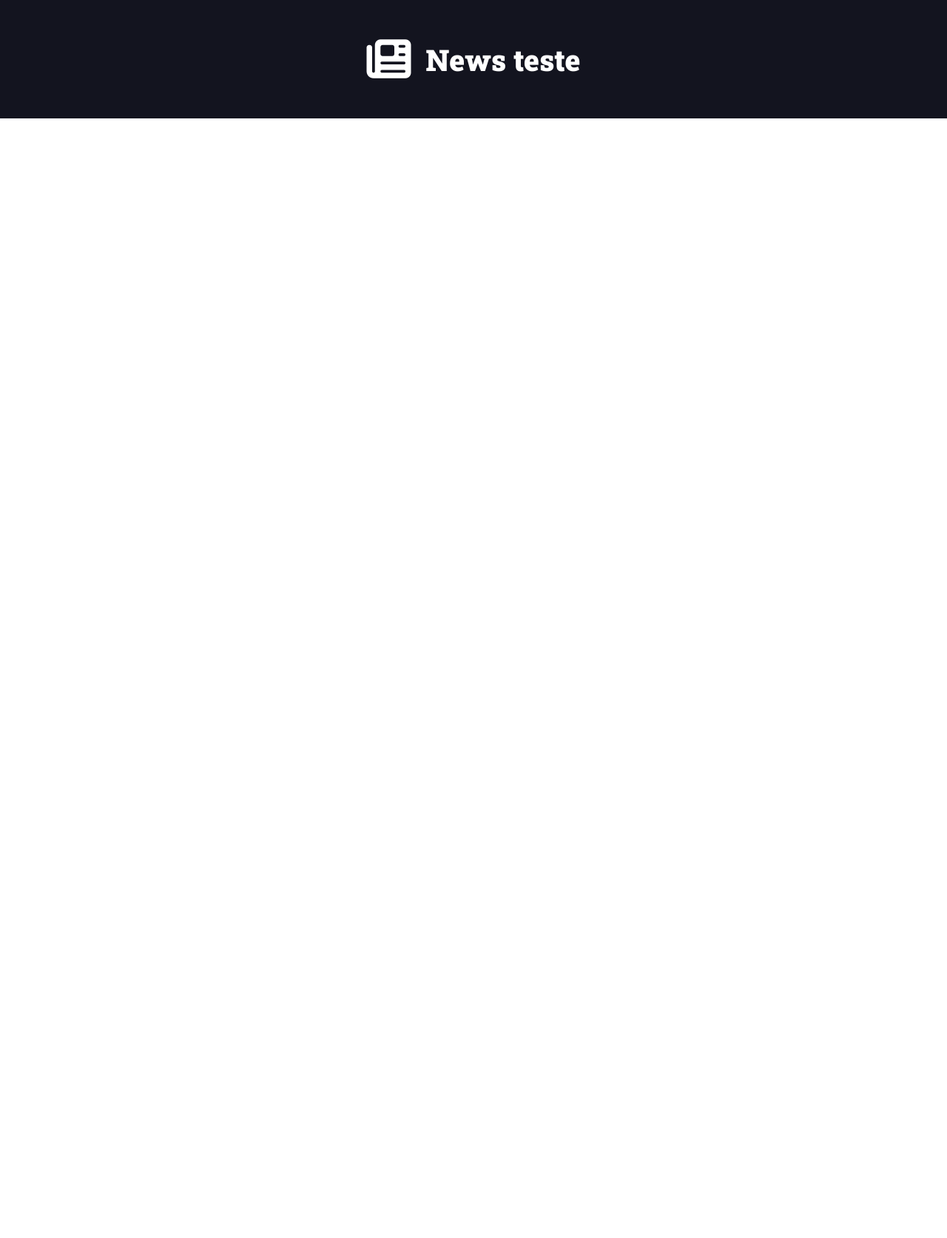
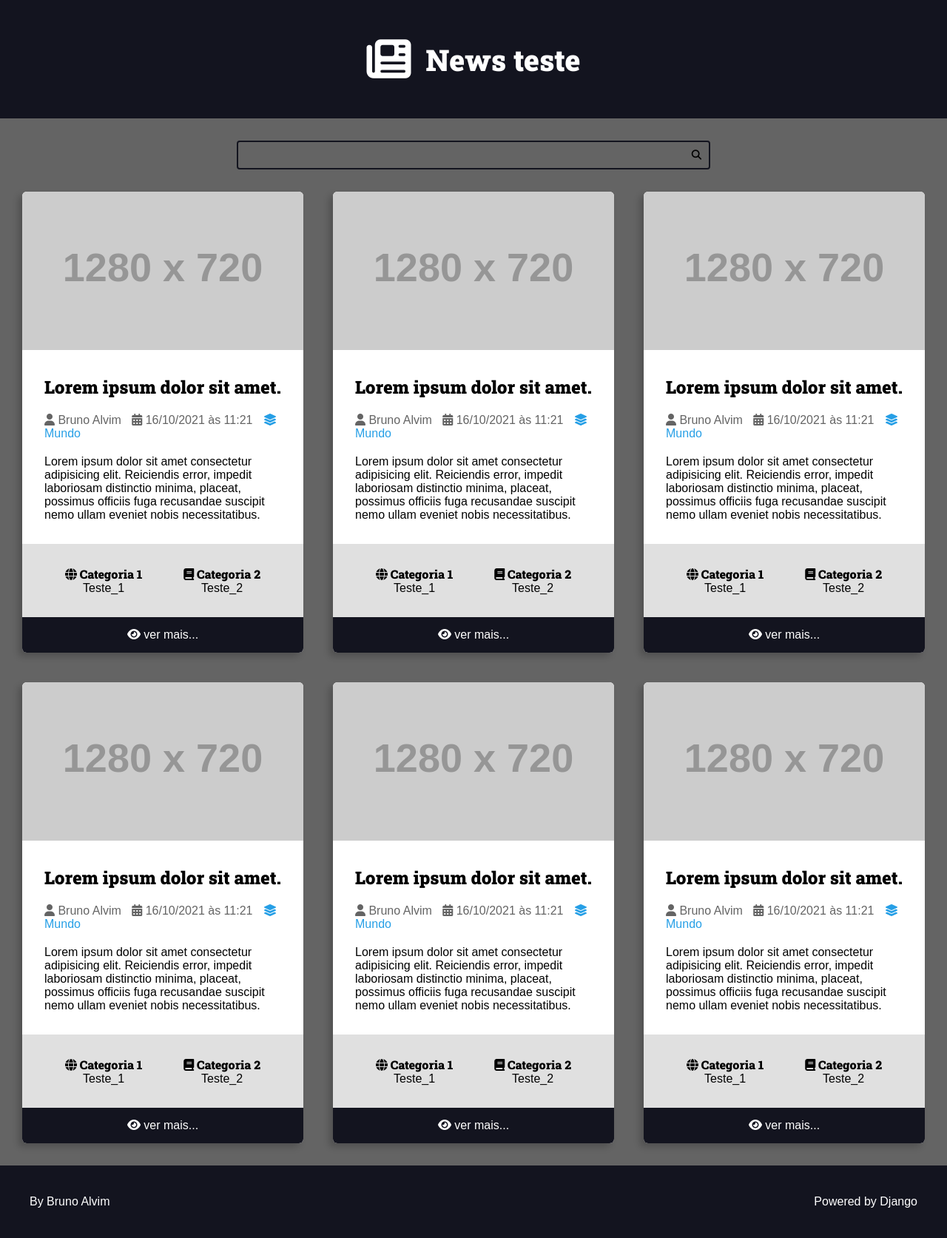
Before and after one commit to SpetsnazBR/project_one_django, a Django app: page / in a window 1280 px wide. Shown: the whole page at 74% size. Before the commit the page ends 160 px from the top, so only its background shows below. Run offline with Django 5.2, Linux system fonts and the light colour scheme; grey boxes labelled with a size stand in for pictures from a placeholder-image service; some libraries are stand-ins or nearby versions.

Commit message:
add head, footer, news page, search bottom, header, classes

```diff
--- a/news/templates/news/pages/home.html
+++ b/news/templates/news/pages/home.html
@@ -1,14 +1,17 @@
 {% include 'news/partials/head.html' %}
 
 <body>
-    <header class="main-header-container">
-        <div class="main-header container">
-            <h1>
-                <a class="main-logo" href="/">
-                    <i class="fa-solid fa-newspaper main-logo-icon"></i>
-                    <span class="main-logo-text">News teste</span>
-                </a>
-            </h1>
+    {% include "news/partials/header.html" %}
+    {% include "news/partials/search.html" %}
+
+    <main class="main-content-container">
+        <div class="main-content main-content-list container">
+            {% include "news/partials/news.html" %}
+
         </div>
-    </header>
+    </main>
+
+    {% include "news/partials/footer.html" %}
 </body>
+
+</html>
--- /dev/null
+++ b/news/templates/news/partials/footer.html
@@ -0,0 +1,8 @@
+<footer class="main-footer">
+    <div class="developer">
+      <a href="https://www.instagram.com/spetsnazbr.deb/" target="_blank" rel="noreferrer noopener">By Bruno Alvim</a>
+    </div>
+    <div class="powered">
+      <a href="https://www.djangoproject.com/" target="_blank" rel="noreferrer noopener">Powered by Django</a>
+    </div>
+  </footer>
--- a/news/templates/news/partials/head.html
+++ b/news/templates/news/partials/head.html
@@ -73,6 +73,8 @@
         body {
             font-size: 1.6rem;
             font-family: var(--font-primary);
+            background: var(--color-gray-6);
+            color: var(--color-alert-dark-text);
         }
 
         h1,
@@ -110,5 +112,166 @@
             margin-right: 2rem;
             font-size: 1.5em;
         }
+
+        .search-form {
+            border: .2rem solid var(--color-primary-dark);
+            max-width: 64rem;
+            margin: 0 auto;
+            border-radius: .4rem;
+            position: relative;
+            transition: all 300ms;
+            ease-in-out;
+        }
+
+        .search-input,
+        .search-button {
+            border: none;
+            background: none;
+            outline: none;
+            padding: 1rem;
+            transition: all 300ms;
+            ease-in-out;
+        }
+
+        .search-input {
+            width: 100%;
+            padding-right: 3rem;
+        }
+
+        .search-button {
+            position: absolute;
+            top: 0;
+            right: 0;
+        }
+
+        .search-button:focus {
+            outline: 1px solid var(--color-primary);
+            background: rgba(0, 0, 0, 0.5);
+        }
+
+        .search-form:focus-within {
+            border-color: var(--color-primary);
+            background: var(--color-white);
+        }
+
+        .search-form:focus-within .search-button {
+            color: var(--color-primary);
+        }
+
+        .main-content {
+            padding-top: 0;
+        }
+
+        .main-content-list {
+            display: grid;
+            grid-template-columns: repeat(auto-fit, minmax(340px, 1fr));
+            gap: var(--spacing-gutter-large);
+        }
+
+        .news {
+            background: var(--color-white);
+            box-shadow: -5px 5px 10px rgba(0, 0, 0, .2);
+            transform: scale(1);
+            transition: all 300ms ease-in-out;
+            border-radius: .6rem;
+            overflow: hidden;
+        }
+
+        .news img {
+            max-width: 100%;
+        }
+
+        .news-list-item {
+            max-width: 64rem;
+
+        }
+
+        .news-list-item:hover {
+            transform: scale(1.02);
+            box-shadow: -8px 8px 18px rgba(0, 0, 0, .25);
+        }
+
+        .news-title-container {
+            padding: var(--spacing-gutter-medium);
+            padding-bottom: 2rem;
+        }
+
+        .news-author {
+            padding: 0 var(--spacing-gutter-medium);
+        }
+
+        .news-content {
+            padding: var(--spacing-gutter-medium);
+            padding-top: 2rem;
+
+        }
+
+        .news-author-item {
+            color: var(--color-gray-6);
+            margin-right: 1rem;
+        }
+
+        .news-author a {
+            color: var(--color-primary);
+            transition: all 300ms ease-in-out;
+            text-decoration: none;
+        }
+
+        .news-author a:hover {
+            color: var(--color-primary-dark);
+        }
+
+
+        .news-meta-container {
+            display: flex;
+            flex-flow: row wrap;
+            padding: var(--spacing-gutter-medium);
+            background: var(--color-gray-1);
+        }
+
+        .news-meta {
+            display: flex;
+            flex-flow: column nowrap;
+            flex-shrink: 1;
+            flex-grow: 1;
+            text-align: center;
+        }
+
+        .news-meta-title {
+            font-size: 1.6rem;
+        }
+
+        .news-footer a {
+            background: var(--color-primary-dark);
+            display: block;
+            color: var(--color-white);
+            text-decoration: none;
+            text-align: center;
+            padding: 1.5rem var(--spacing-gutter-medium);
+            transition: all 300ms ease-in-out;
+        }
+
+        .news-footer a:hover {
+            filter: brightness(1.6);
+        }
+
+        .main-footer {
+            display: flex;
+            align-items: center;
+            justify-content: space-between;
+            background: var(--color-primary-dark);
+            color: var(--color-white);
+            padding: var(--spacing-gutter-large);
+        }
+
+        .main-footer a {
+            color: var(--color-white);
+            text-decoration: none;
+            transition: all 300ms ease-in-out;
+        }
+
+        .main-footer a:hover {
+            filter: brightness(.8);
+        }
     </style>
 </head>
--- /dev/null
+++ b/news/templates/news/partials/header.html
@@ -0,0 +1,10 @@
+<header class="main-header-container">
+    <div class="main-header container">
+        <h1>
+            <a class="main-logo" href="/">
+                <i class="fa-solid fa-newspaper main-logo-icon"></i>
+                <span class="main-logo-text">News teste</span>
+            </a>
+        </h1>
+    </div>
+</header>
--- /dev/null
+++ b/news/templates/news/partials/news.html
@@ -0,0 +1,323 @@
+<div class="news news-list-item">
+    <div class="news-cover">
+        <img src="https://placehold.co/1280x720/blue/white" alt="temporário">
+    </div>
+    <div class="news-title-container">
+        <h2 class="news-title">Lorem ipsum dolor sit amet.</h2>
+    </div>
+
+    <div class="news-author">
+        <span class="news-author-item">
+            <i class="fas fa-user"></i>
+            Bruno Alvim
+        </span>
+        <span class="news-author-item">
+            <i class="fas fa-calendar-alt"></i>
+            16/10/2021 às 11:21
+        </span>
+        <span class="news-author-item">
+            <a href="/news/category/mundo/">
+                <i class="fas fa-layer-group"></i>
+                <span>Mundo</span>
+            </a>
+        </span>
+    </div>
+
+    <div class="news-content">
+        <p>Lorem ipsum dolor sit amet consectetur adipisicing elit. Reiciendis error, impedit laboriosam
+            distinctio minima, placeat, possimus officiis fuga recusandae suscipit nemo ullam eveniet nobis
+            necessitatibus.</p>
+    </div>
+
+    <div class="news-meta-container">
+        <div class="news-meta news-categoria 1">
+            <h3 class="news-meta-title"><i class="fa-solid fa-globe"></i> Categoria 1</h3>
+            <div class="news-meta-text">
+                Teste_1
+            </div>
+        </div>
+        <div class="news-meta news-categoria 2">
+            <h3 class="news-meta-title"><i class="fa-solid fa-book"></i> Categoria 2</h3>
+            <div class="news-meta-text">
+                Teste_2
+            </div>
+        </div>
+    </div>
+
+    <footer class="news-footer">
+        <a class="news-read-more button button-dark button-full-width" href="/news/3/">
+            <i class="fas fa-eye"></i>
+            <span>ver mais...</span>
+        </a>
+    </footer>
+</div>
+
+<div class="news news-list-item">
+    <div class="news-cover">
+        <img src="https://placehold.co/1280x720/blue/white" alt="temporário">
+    </div>
+    <div class="news-title-container">
+        <h2 class="news-title">Lorem ipsum dolor sit amet.</h2>
+    </div>
+
+    <div class="news-author">
+        <span class="news-author-item">
+            <i class="fas fa-user"></i>
+            Bruno Alvim
+        </span>
+        <span class="news-author-item">
+            <i class="fas fa-calendar-alt"></i>
+            16/10/2021 às 11:21
+        </span>
+        <span class="news-author-item">
+            <a href="/news/category/mundo/">
+                <i class="fas fa-layer-group"></i>
+                <span>Mundo</span>
+            </a>
+        </span>
+    </div>
+
+    <div class="news-content">
+        <p>Lorem ipsum dolor sit amet consectetur adipisicing elit. Reiciendis error, impedit laboriosam
+            distinctio minima, placeat, possimus officiis fuga recusandae suscipit nemo ullam eveniet nobis
+            necessitatibus.</p>
+    </div>
+
+    <div class="news-meta-container">
+        <div class="news-meta news-categoria 1">
+            <h3 class="news-meta-title"><i class="fa-solid fa-globe"></i> Categoria 1</h3>
+            <div class="news-meta-text">
+                Teste_1
+            </div>
+        </div>
+        <div class="news-meta news-categoria 2">
+            <h3 class="news-meta-title"><i class="fa-solid fa-book"></i> Categoria 2</h3>
+            <div class="news-meta-text">
+                Teste_2
+            </div>
+        </div>
+    </div>
+
+    <footer class="news-footer">
+        <a class="news-read-more button button-dark button-full-width" href="/news/3/">
+            <i class="fas fa-eye"></i>
+            <span>ver mais...</span>
+        </a>
+    </footer>
+</div>
+
+<div class="news news-list-item">
+    <div class="news-cover">
+        <img src="https://placehold.co/1280x720/blue/white" alt="temporário">
+    </div>
+    <div class="news-title-container">
+        <h2 class="news-title">Lorem ipsum dolor sit amet.</h2>
+    </div>
+
+    <div class="news-author">
+        <span class="news-author-item">
+            <i class="fas fa-user"></i>
+            Bruno Alvim
+        </span>
+        <span class="news-author-item">
+            <i class="fas fa-calendar-alt"></i>
+            16/10/2021 às 11:21
+        </span>
+        <span class="news-author-item">
+            <a href="/news/category/mundo/">
+                <i class="fas fa-layer-group"></i>
+                <span>Mundo</span>
+            </a>
+        </span>
+    </div>
+
+    <div class="news-content">
+        <p>Lorem ipsum dolor sit amet consectetur adipisicing elit. Reiciendis error, impedit laboriosam
+            distinctio minima, placeat, possimus officiis fuga recusandae suscipit nemo ullam eveniet nobis
+            necessitatibus.</p>
+    </div>
+
+    <div class="news-meta-container">
+        <div class="news-meta news-categoria 1">
+            <h3 class="news-meta-title"><i class="fa-solid fa-globe"></i> Categoria 1</h3>
+            <div class="news-meta-text">
+                Teste_1
+            </div>
+        </div>
+        <div class="news-meta news-categoria 2">
+            <h3 class="news-meta-title"><i class="fa-solid fa-book"></i> Categoria 2</h3>
+            <div class="news-meta-text">
+                Teste_2
+            </div>
+        </div>
+    </div>
+
+    <footer class="news-footer">
+        <a class="news-read-more button button-dark button-full-width" href="/news/3/">
+            <i class="fas fa-eye"></i>
+            <span>ver mais...</span>
+        </a>
+    </footer>
+</div>
+
+<div class="news news-list-item">
+    <div class="news-cover">
+        <img src="https://placehold.co/1280x720/blue/white" alt="temporário">
+    </div>
+    <div class="news-title-container">
+        <h2 class="news-title">Lorem ipsum dolor sit amet.</h2>
+    </div>
+
+    <div class="news-author">
+        <span class="news-author-item">
+            <i class="fas fa-user"></i>
+            Bruno Alvim
+        </span>
+        <span class="news-author-item">
+            <i class="fas fa-calendar-alt"></i>
+            16/10/2021 às 11:21
+        </span>
+        <span class="news-author-item">
+            <a href="/news/category/mundo/">
+                <i class="fas fa-layer-group"></i>
+                <span>Mundo</span>
+            </a>
+        </span>
+    </div>
+
+    <div class="news-content">
+        <p>Lorem ipsum dolor sit amet consectetur adipisicing elit. Reiciendis error, impedit laboriosam
+            distinctio minima, placeat, possimus officiis fuga recusandae suscipit nemo ullam eveniet nobis
+            necessitatibus.</p>
+    </div>
+
+    <div class="news-meta-container">
+        <div class="news-meta news-categoria 1">
+            <h3 class="news-meta-title"><i class="fa-solid fa-globe"></i> Categoria 1</h3>
+            <div class="news-meta-text">
+                Teste_1
+            </div>
+        </div>
+        <div class="news-meta news-categoria 2">
+            <h3 class="news-meta-title"><i class="fa-solid fa-book"></i> Categoria 2</h3>
+            <div class="news-meta-text">
+                Teste_2
+            </div>
+        </div>
+    </div>
+
+    <footer class="news-footer">
+        <a class="news-read-more button button-dark button-full-width" href="/news/3/">
+            <i class="fas fa-eye"></i>
+            <span>ver mais...</span>
+        </a>
+    </footer>
+</div>
+
+<div class="news news-list-item">
+    <div class="news-cover">
+        <img src="https://placehold.co/1280x720/blue/white" alt="temporário">
+    </div>
+    <div class="news-title-container">
+        <h2 class="news-title">Lorem ipsum dolor sit amet.</h2>
+    </div>
+
+    <div class="news-author">
+        <span class="news-author-item">
+            <i class="fas fa-user"></i>
+            Bruno Alvim
+        </span>
+        <span class="news-author-item">
+            <i class="fas fa-calendar-alt"></i>
+            16/10/2021 às 11:21
+        </span>
+        <span class="news-author-item">
+            <a href="/news/category/mundo/">
+                <i class="fas fa-layer-group"></i>
+                <span>Mundo</span>
+            </a>
+        </span>
+    </div>
+
+    <div class="news-content">
+        <p>Lorem ipsum dolor sit amet consectetur adipisicing elit. Reiciendis error, impedit laboriosam
+            distinctio minima, placeat, possimus officiis fuga recusandae suscipit nemo ullam eveniet nobis
+            necessitatibus.</p>
+    </div>
+
+    <div class="news-meta-container">
+        <div class="news-meta news-categoria 1">
+            <h3 class="news-meta-title"><i class="fa-solid fa-globe"></i> Categoria 1</h3>
+            <div class="news-meta-text">
+                Teste_1
+            </div>
+        </div>
+        <div class="news-meta news-categoria 2">
+            <h3 class="news-meta-title"><i class="fa-solid fa-book"></i> Categoria 2</h3>
+            <div class="news-meta-text">
+                Teste_2
+            </div>
+        </div>
+    </div>
+
+    <footer class="news-footer">
+        <a class="news-read-more button button-dark button-full-width" href="/news/3/">
+            <i class="fas fa-eye"></i>
+            <span>ver mais...</span>
+        </a>
+    </footer>
+</div>
+
+<div class="news news-list-item">
+    <div class="news-cover">
+        <img src="https://placehold.co/1280x720/blue/white" alt="temporário">
+    </div>
+    <div class="news-title-container">
+        <h2 class="news-title">Lorem ipsum dolor sit amet.</h2>
+    </div>
+
+    <div class="news-author">
+        <span class="news-author-item">
+            <i class="fas fa-user"></i>
+            Bruno Alvim
+        </span>
+        <span class="news-author-item">
+            <i class="fas fa-calendar-alt"></i>
+            16/10/2021 às 11:21
+        </span>
+        <span class="news-author-item">
+            <a href="/news/category/mundo/">
+                <i class="fas fa-layer-group"></i>
+                <span>Mundo</span>
+            </a>
+        </span>
+    </div>
+
+    <div class="news-content">
+        <p>Lorem ipsum dolor sit amet consectetur adipisicing elit. Reiciendis error, impedit laboriosam
+            distinctio minima, placeat, possimus officiis fuga recusandae suscipit nemo ullam eveniet nobis
+            necessitatibus.</p>
+    </div>
+
+    <div class="news-meta-container">
+        <div class="news-meta news-categoria 1">
+            <h3 class="news-meta-title"><i class="fa-solid fa-globe"></i> Categoria 1</h3>
+            <div class="news-meta-text">
+                Teste_1
+            </div>
+        </div>
+        <div class="news-meta news-categoria 2">
+            <h3 class="news-meta-title"><i class="fa-solid fa-book"></i> Categoria 2</h3>
+            <div class="news-meta-text">
+                Teste_2
+            </div>
+        </div>
+    </div>
+
+    <footer class="news-footer">
+        <a class="news-read-more button button-dark button-full-width" href="/news/3/">
+            <i class="fas fa-eye"></i>
+            <span>ver mais...</span>
+        </a>
+    </footer>
+</div>
--- /dev/null
+++ b/news/templates/news/partials/search.html
@@ -0,0 +1,8 @@
+<div class="search-container">
+    <div class="container">
+        <form action="" class="search-form">
+            <input type="search" class="search-input" name="search">
+            <button type="submit" class="search-button"><i class="fas fa-search"></i></button>
+        </form>
+    </div>
+</div>
```
